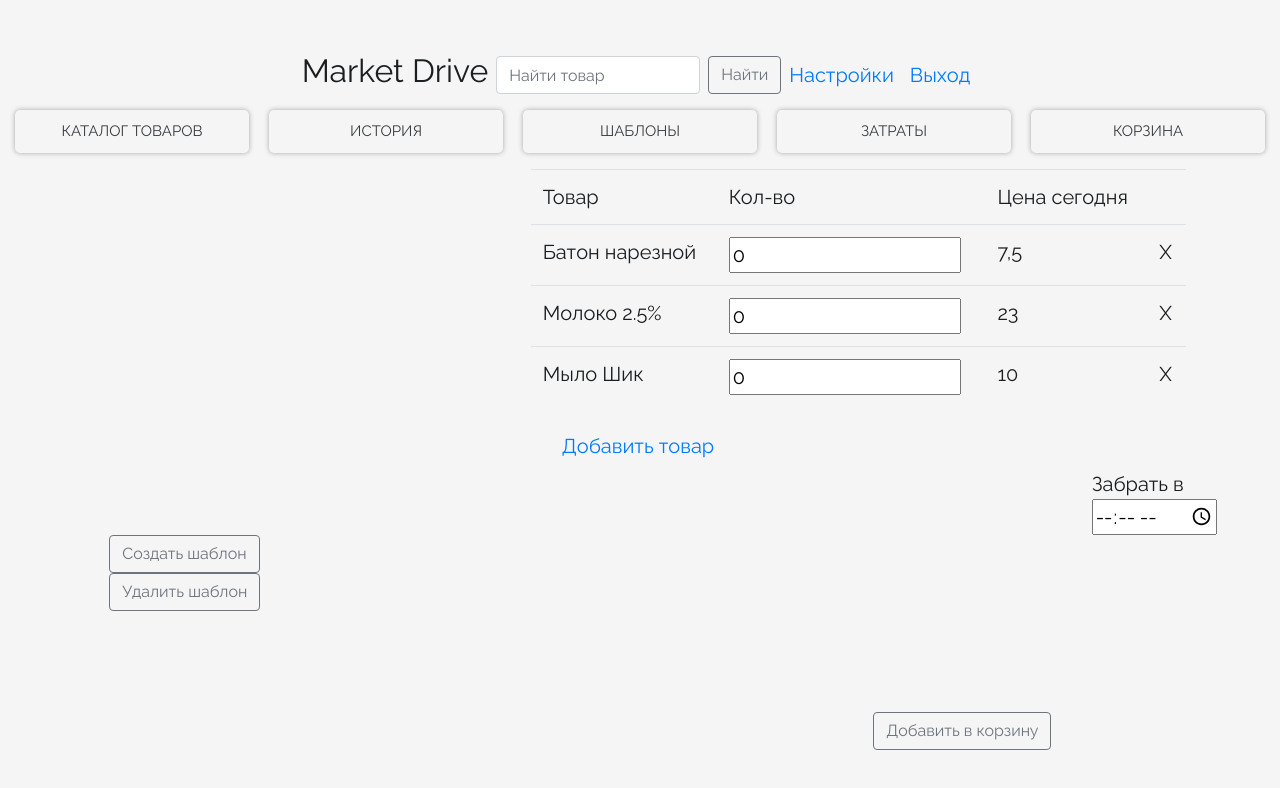
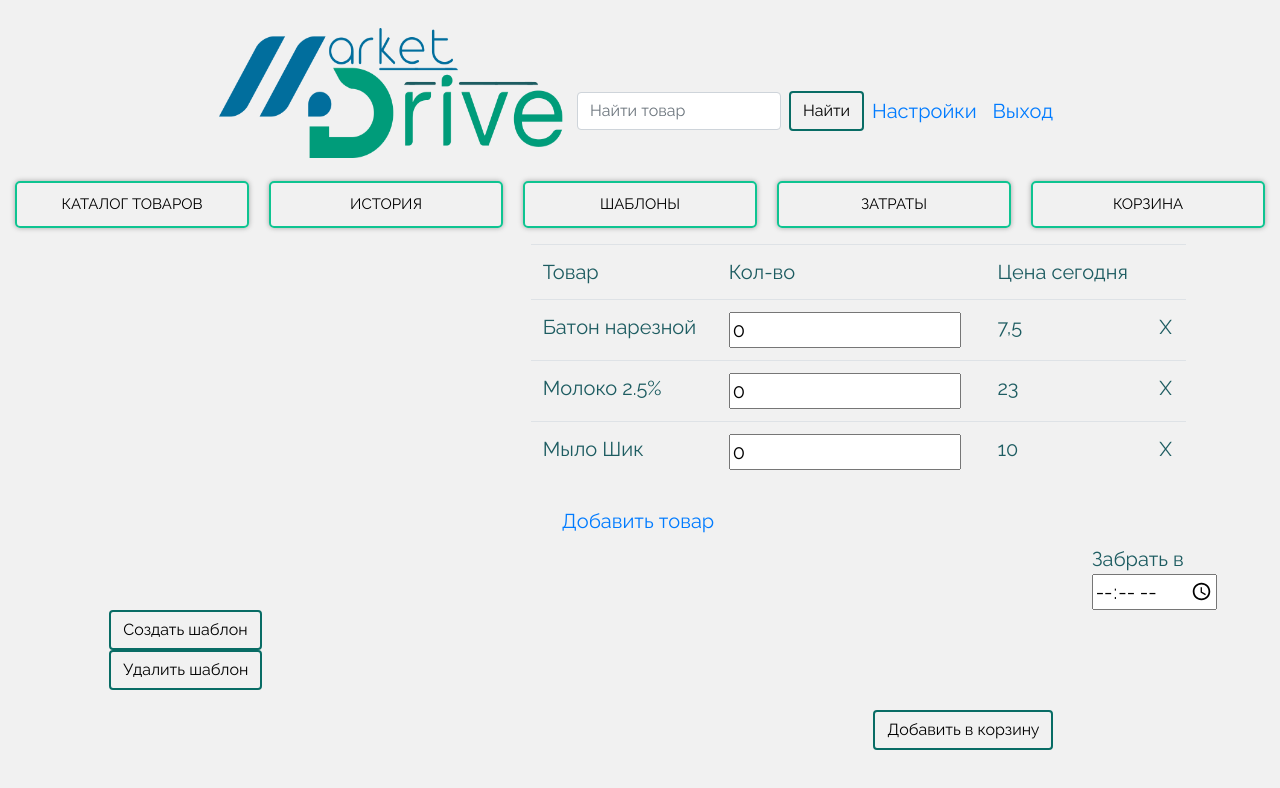
Before and after one commit to market-drive/market-drive-frontend, a website: page templates/templates.html in a window 1280 px wide. Drawn offline with Linux system fonts and the light colour scheme.

Commit message:
added new styles

```diff
--- a/style.css
+++ b/style.css
@@ -8,11 +8,11 @@ body{
     /*align-items: center;*/
     padding-top: 40px;
     padding-bottom: 40px;
-    background-color: #f5f5f5;
+    background-color: #f1f1f1;
     font-family:"Raleway";
     font-weight: 300;
     font-size: 20px;
-    color: #1b1e21;
+    color: #1d5c61;
 
 
 }
@@ -38,12 +38,12 @@ body{
     grid-template-columns: repeat(5, 1fr);
 }
 .main-nav a{
-    background: #f5f5f5;
+    border:2px solid #0ec491;
+    color: #000;
     display: block;
     text-decoration: none;
     padding: 10px;
     text-align: center;
-    color: #383d41;
     text-transform: uppercase;
     font-size: 15px;
     box-shadow: 0px 0px 5px 0px rgba(50, 50, 50, 0.4);
@@ -51,8 +51,8 @@ body{
     border-radius: 5px;
 }
 .main-nav a:hover{
-    background: #696e72;
-    color: #f5f5f5;
+    background: #0ec491;
+    color: #fff;
 }
 /* menu goods*/
 
@@ -125,3 +125,27 @@ body{
     border-radius: 10px;
     box-shadow: inset 0 0 4px rgba(0, 0, 0, 0.7);
 }
+
+.logo {
+    width: 350px;
+    height: 130px;
+    margin-bottom: 15px;
+    margin-top: -20px;
+}
+
+img {
+    width: 100%;
+    height: 100%;
+}
+
+.btn-main {
+    border:2px solid #086c65;
+    color: #000;
+    background-color: #f1f1f1;
+
+}
+
+.btn-main:hover{
+    background: #086c65;
+    color: #fff;
+}
--- a/templates/templates.html
+++ b/templates/templates.html
@@ -15,10 +15,12 @@
         <div class="container-fluid">
             <div class="row justify-content-around">
                 <nav class="navbar navbar-expand-lg">
-                    <h1 class="h2">Market Drive</h1>
+                        <div class="logo">
+                                <img src="../logo.png" alt="logo">
+                        </div>
                     <form class="form-inline my-2 my-lg-0">
                         <input type="search" class="form-control m-sm-2" placeholder="Найти товар" aria-label="Search">
-                        <button class="btn btn-outline-secondary my-2 my-sm-0" type="submit">Найти</button>
+                        <button class="btn btn-main my-2 my-sm-0" type="submit">Найти</button>
                     </form>
                     <ul class="navbar-nav mr-auto">
                         <li class="nav-item">
@@ -86,7 +88,7 @@
         </div>
             <div class="row">
                 <div class="col-2 offset-5">
-                    <a class="nav-link" href="#" alt="">Добавить товар</a>
+                    <a class="nav-link" href="../content.html" alt="">Добавить товар</a>
                 </div>
             </div>
             <div class="row">
@@ -96,13 +98,13 @@
             </div>
             <div class="row">
                 <div class="col-3 offset-1">
-                    <button class="btn btn-outline-secondary my-2 my-sm-0">Создать шаблон</button>
-                    <button class="btn btn-outline-secondary my-2 my-sm-0">Удалить шаблон</button>
+                    <button class="btn btn-main my-2 my-sm-0">Создать шаблон</button>
+                    <button class="btn btn-main my-2 my-sm-0">Удалить шаблон</button>
                 </div>
             </div>
             <div class="row">
                 <div class="col-2 offset-8">
-                    <button class="btn-fixed btn btn-outline-secondary">Добавить в корзину</button>
+                    <button class="btn btn-fixed btn-main">Добавить в корзину</button>
                 </div>
             </div>
     </main>
```
Also changed, not shown: basket/basket.html (+6 -4 lines), content.html (+4 -2 lines), expenses/expenses-month.html (+4 -2 lines), expenses/expenses-own.html (+4 -2 lines), expenses/expenses-year.html (+4 -2 lines), expenses/expenses.html (+4 -2 lines), logo.png (added).
